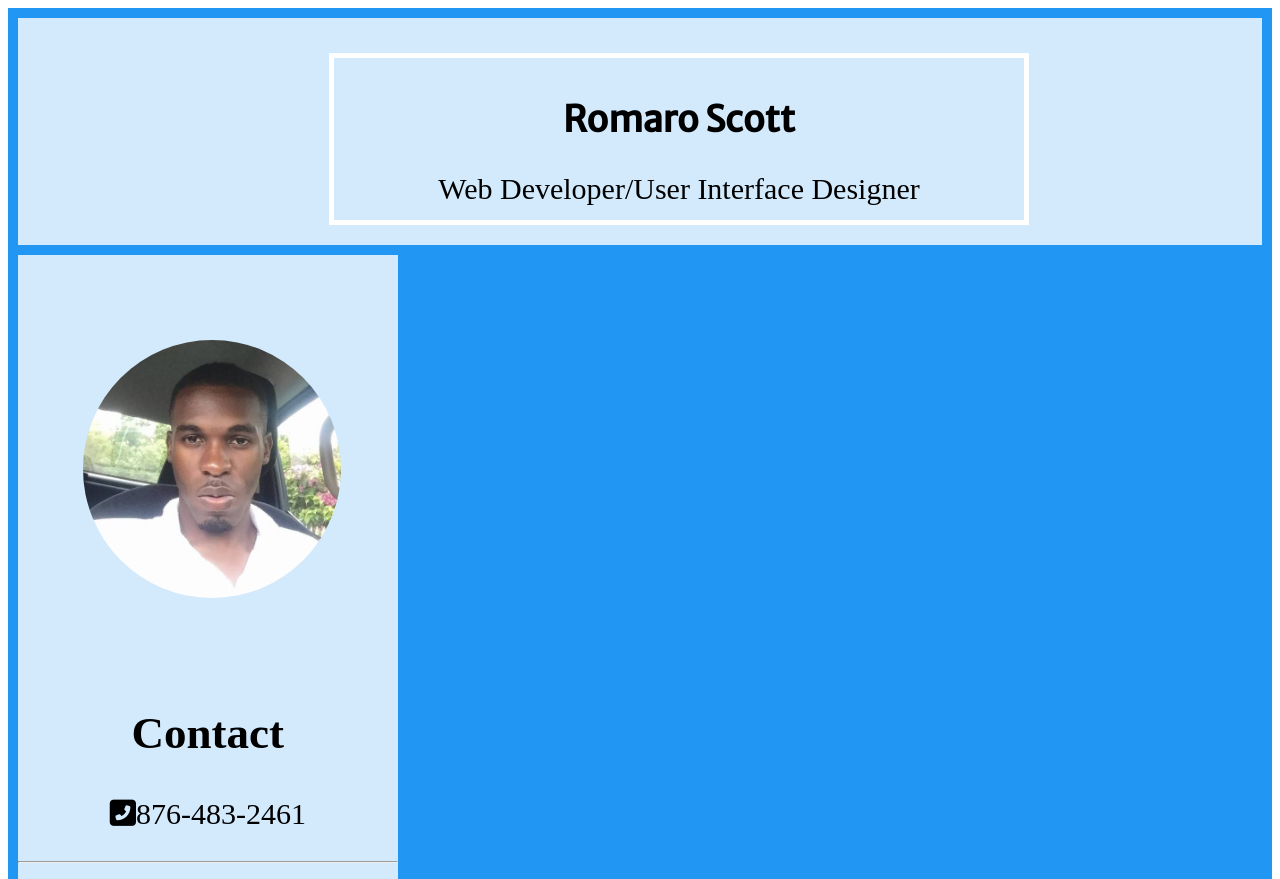
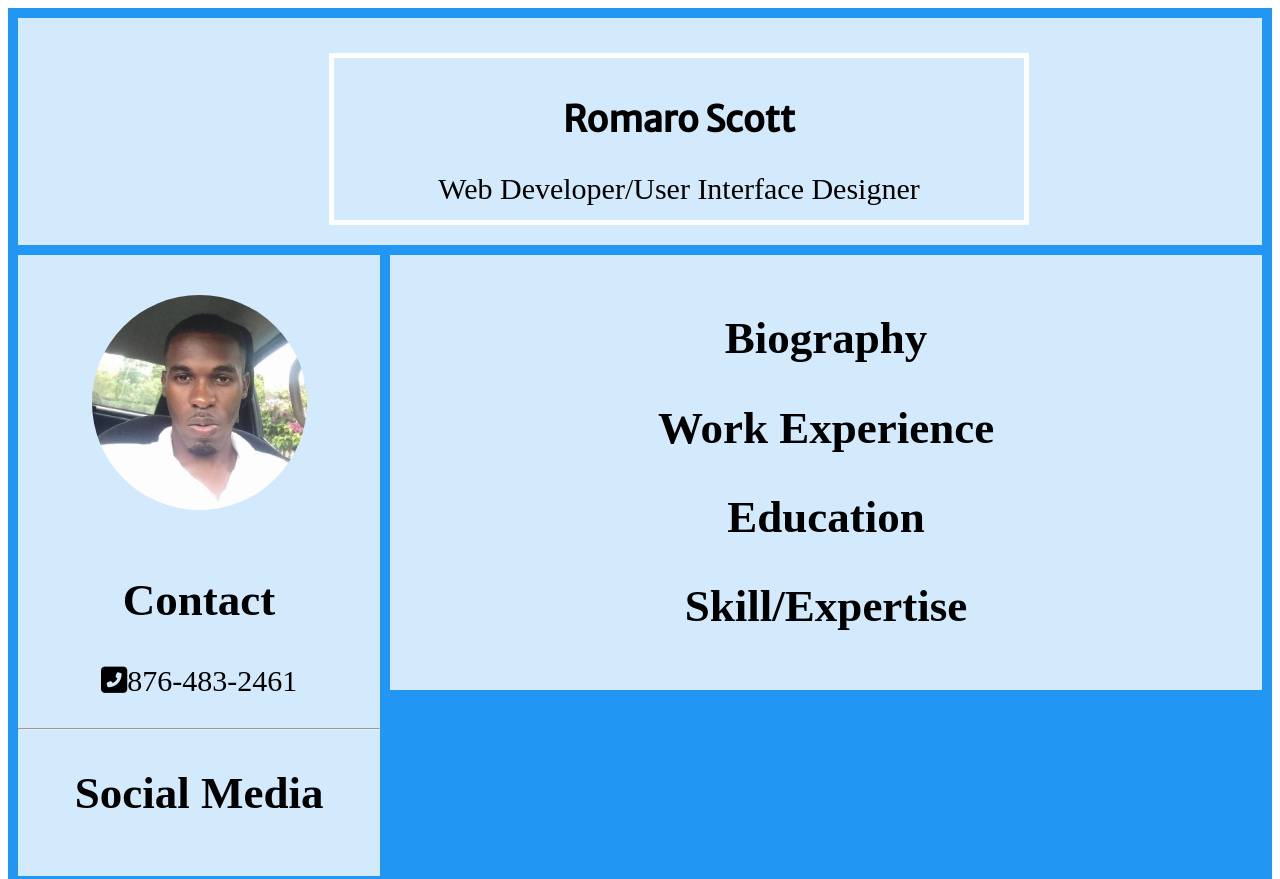
Before and after one commit to mrrtscott/info2180-project1, a plain HTML site: page index.html in a window 1280 px wide. Shown: the top 879 px of the page. Drawn offline with Linux system fonts and the light colour scheme.

Commit message:
Minor adjustsment

```diff
--- a/index.html
+++ b/index.html
@@ -14,6 +14,7 @@
 
     <div class="grid-container">
         <div class="item1">
+            <div class="item1">
 
                 <div id="top-inner">
                     <h1>Romaro Scott</h1>
@@ -26,10 +27,9 @@
             </div>
 
 
-        <div class="item2">
 
-
-            <img src="main-pic.jpg" alt="Main Photo">
+        </div>
+        <div class="item2"><img src="main-pic.jpg" alt="Main Photo">
 
             <h2>Contact</h2>
 
@@ -39,21 +39,14 @@
 
 
             <h2>Social Media</h2>
-
-
-
-
         </div>
-
-
-
-
-
-
-
-        <!---<div class="item5">Footer</div >-->
+        <div class="item3">
+            <h2>Biography</h2>
+            <h2>Work Experience</h2>
+            <h2>Education</h2>
+            <h2>Skill/Expertise</h2>
         </div>
-
+    </div>
 
 
 </body>
--- a/style.css
+++ b/style.css
@@ -27,20 +27,10 @@ h1 {
     font-size: 36px !important
 }
 
-.left_column {
-    margin-left: 60px;
-    float: left;
-    background-color: #9da09d;
-    width: 30%;
-    height: 600px;
-}
-
-.right_column {}
-
 img {
     border-radius: 50%;
-    margin: 65px;
-    width: 68%;
+    margin: 20px;
+    width: 215px;
 }
 
 .item1 {
@@ -48,17 +38,16 @@ img {
 }
 
 .item2 {
-    grid-area: left_sidebar;
-    width: 50%;
+    grid-area: menu;
 }
 
 .item3 {
-    grid-area: right_sidebar;
+    grid-area: main;
 }
 
 .grid-container {
     display: grid;
-    grid-template-areas: 'header header header header header header' 'left_sidebar left_sidebar right_sidebar right_sidebar right_sidebar right_sidebar';
+    grid-template-areas: 'header header header header header header' 'menu main main main main main' 'menu footer footer footer footer footer';
     grid-gap: 10px;
     background-color: #2196F3;
     padding: 10px;
```
Lines whose indentation alone changed are shown as unchanged.
